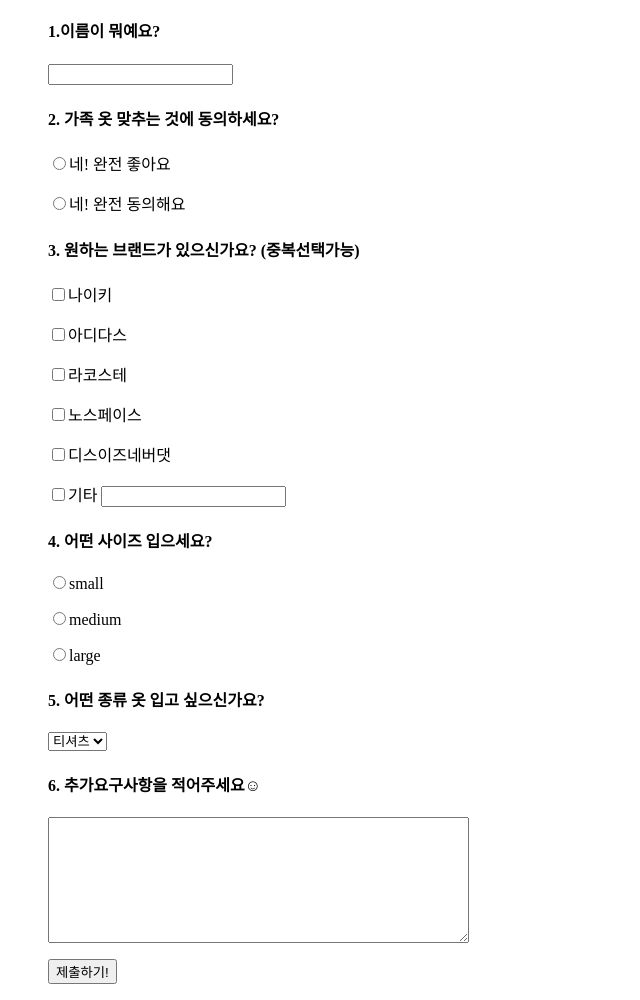
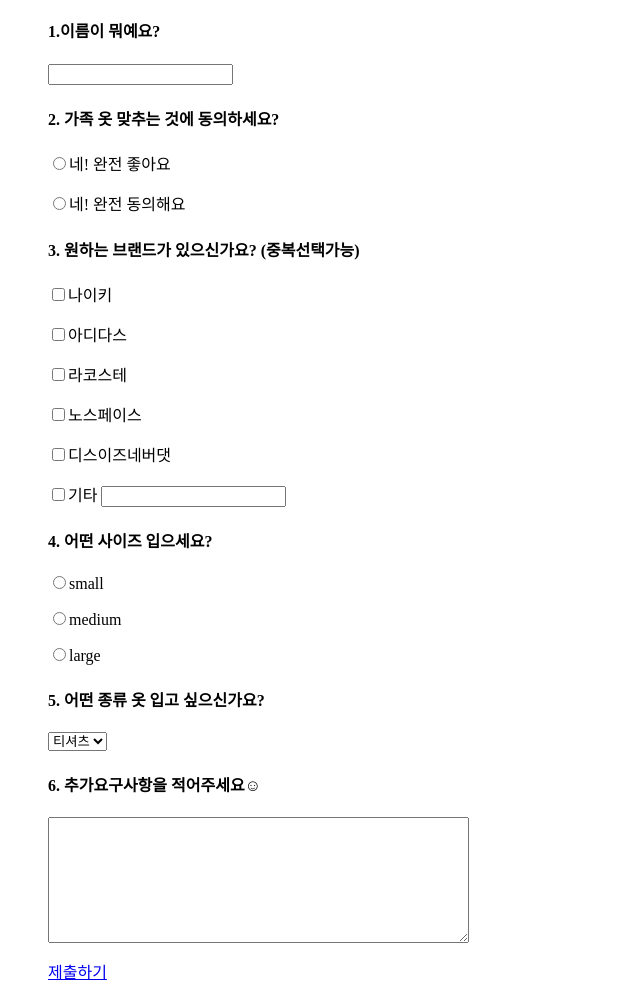
Before and after one commit to JaeEun-K/new_web, a plain HTML site: page index.html in a window 1280 px wide. Shown: the part 57-1057 px from the top of the page, without its empty margins (0-640 px from the left). Drawn offline with Linux system fonts and the light colour scheme.

Commit message:
Update index.html
제출하기 버튼 수정

```diff
--- a/index.html
+++ b/index.html
@@ -31,7 +31,7 @@
   </select>
   <h4>6. 추가요구사항을 적어주세요&#9786</h4>
   <textarea name="name" rows="8" cols="50"></textarea>
-  <p><input type="submit" value="제출하기!"</p>
+   <p><a href="1.html">제출하기</a></p>
 </ol>
 </body>
 </html>
```
